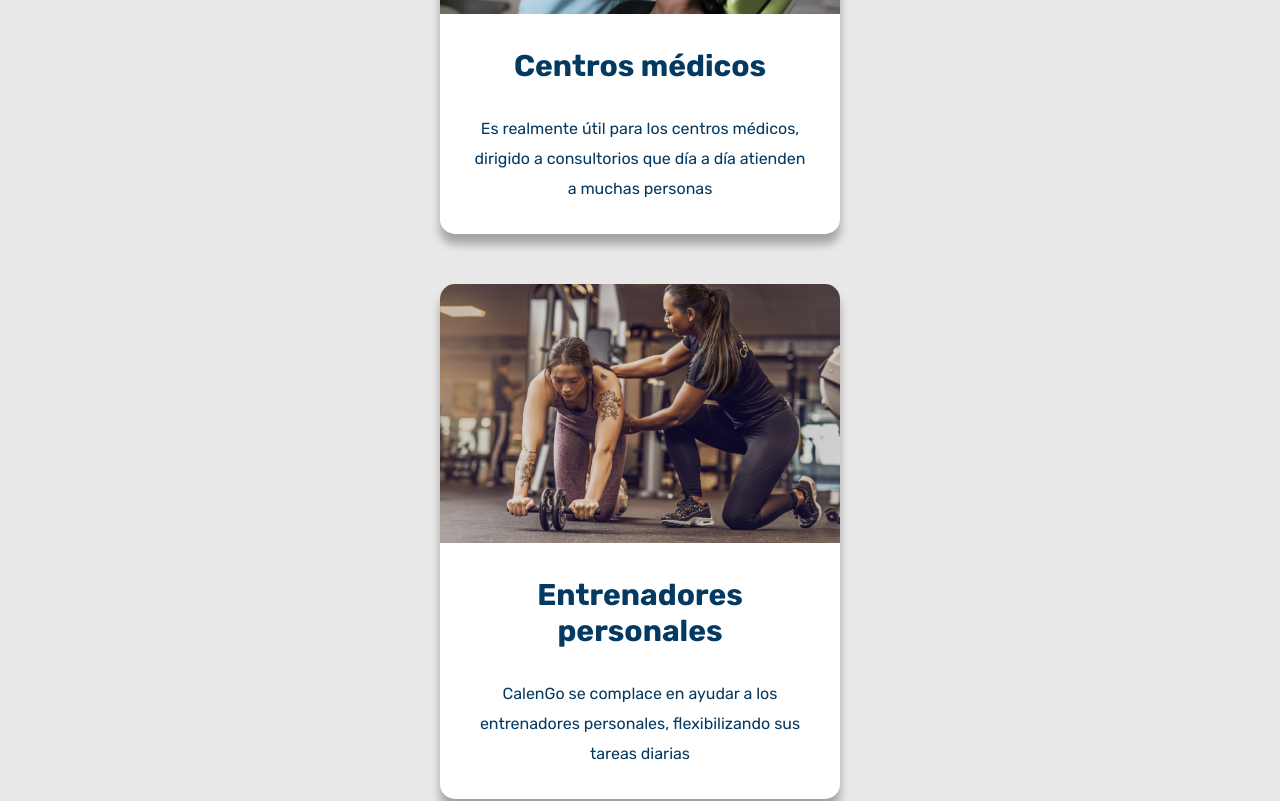
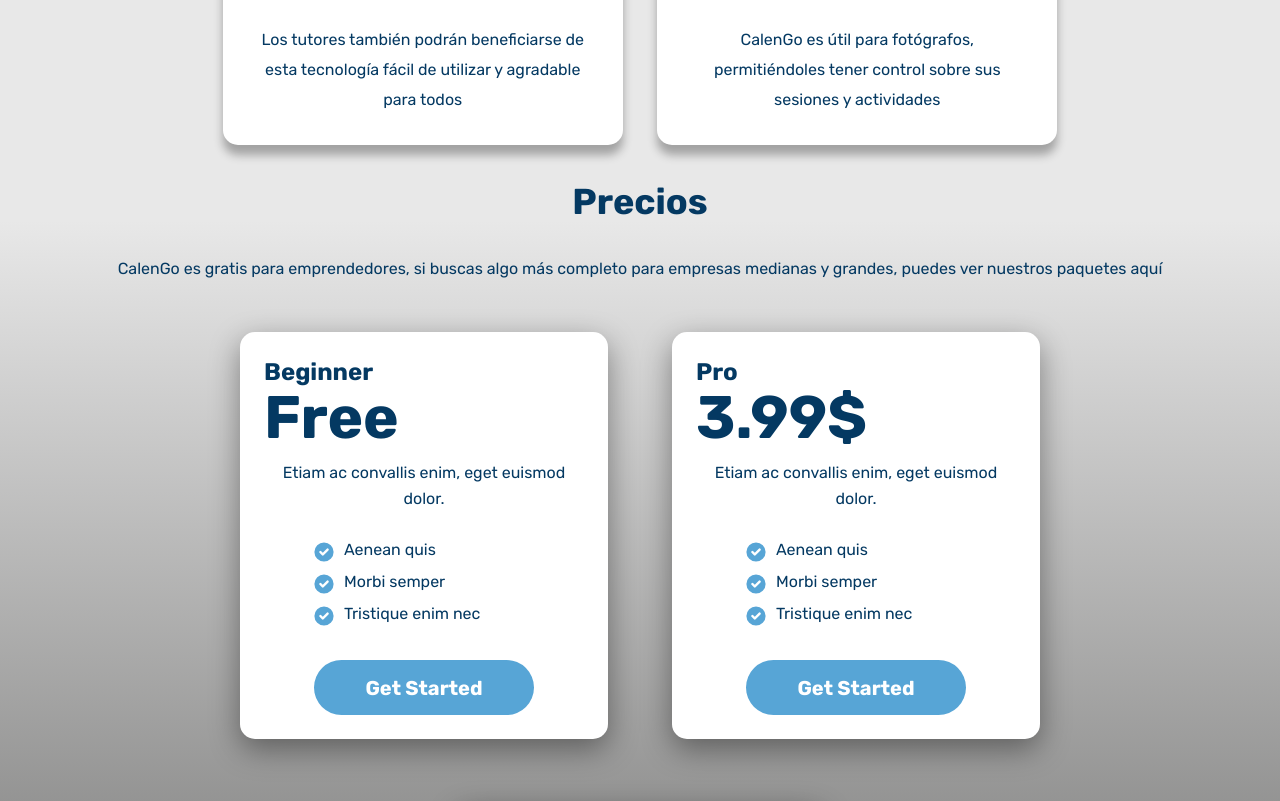
Before and after one commit to LuisDa7/CalenGo, a React (Vite) app: page / in a window 1280 px wide. Shown: the part 5410-6211 px from the top of the page. Built offline with nearby package versions, Linux system fonts and the light colour scheme.

Commit message:
ordenamiento responsivo css

```diff
--- a/src/components/botonesHeader.jsx
+++ b/src/components/botonesHeader.jsx
@@ -17,7 +17,7 @@
             {(isMovil) ? (
                 <button className="menu"><img src="./public/iconos/index/menu.png" alt="Menú" width="40" /></button>
             ) : (
-                <section className="contenedor-botones">
+                <section className="container-botones">
                     <button className="menu"><img src="./public/iconos/index/menu.png" alt="Menú" width="40" /></button>
                     <button className="registrate">Regístrate</button>
                     <button className="ingresa">Ingresa</button>
--- a/src/components/main.jsx
+++ b/src/components/main.jsx
@@ -66,7 +66,7 @@
       </section>
       <section className="main-paraQuien">
         <h1>¿Para quienes es este software?</h1>
-        <article className="conteiner-cards-paraQuienes">
+        <article className="container-cards-paraQuienes">
           <article>
             <img src="./public/iconos/index/paraQuienes/1.png" alt="Imagen de salón de belleza" width="400px" />
             <h2>Salones de belleza</h2>
--- a/src/css/index.css
+++ b/src/css/index.css
@@ -173,7 +173,7 @@
     width: 90%;
     margin: 20px auto;
 
-    .conteiner-cards-paraQuienes article {
+    .container-cards-paraQuienes article {
         margin-top: 50px;
         background-color: #ffffff;
         border-radius: 15px;
@@ -466,7 +466,7 @@
         }
     }
 
-    .invitacionRegistrate {
+    .main-invitacionRegistrate {
         .registrate2 {
             width: 300px;
         }
@@ -489,7 +489,7 @@
             margin-left: 2%;
         }
 
-        .contenedor-botones {
+        .container-botones {
             height: 100%;
             display: flex;
             padding-right: 10px;
@@ -534,7 +534,7 @@
         }
     }
 
-    .paraQuien {
+    .main-paraQuien {
         .contenedorParaQuienes {
             display: flex;
             flex-wrap: wrap;
@@ -543,9 +543,16 @@
         }
     }
 
-    .contenedorCartas {
+    .container-cards-paraQuienes {
         display: flex;
         flex-wrap: wrap;
         justify-content: center;
+        gap: 3%;
+    }
+    .container-cards-precios {
+        display: flex;
+        flex-wrap: wrap;
+        justify-content: center;
+        margin-bottom: 3%;
     }
 }
```
